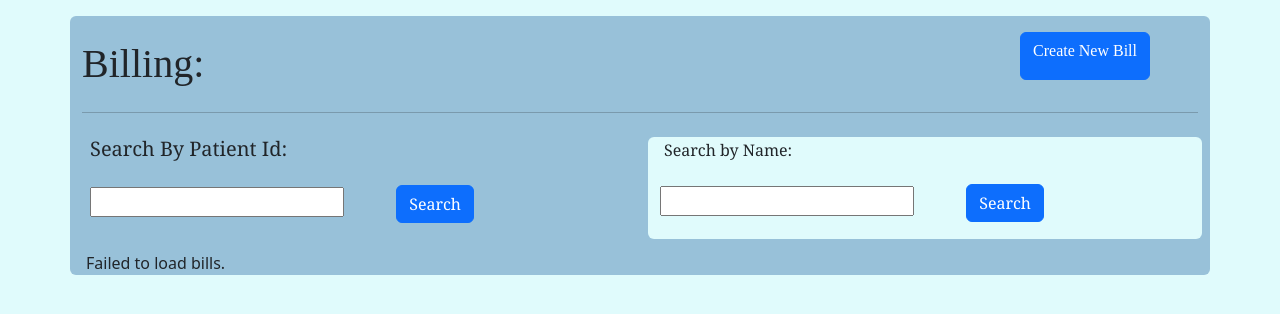
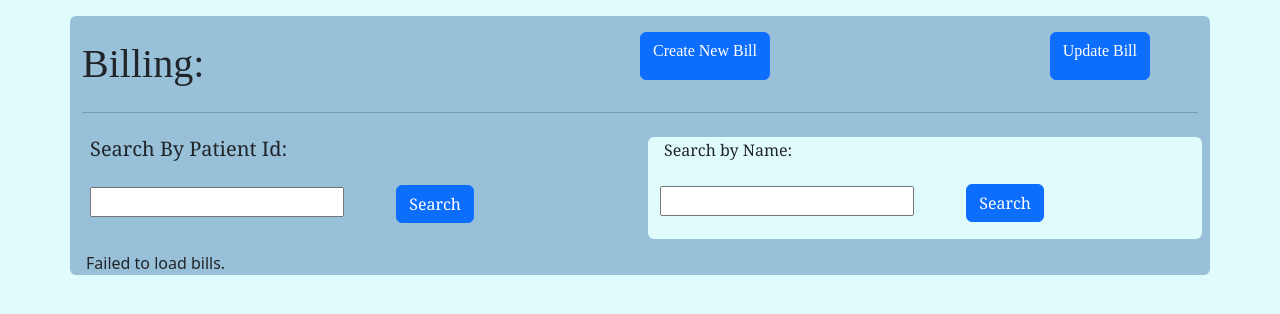
Before and after one commit to Bedmass64/Medical-Database, a Flask app: page /adminBilling in a window 1280 px wide. Shown: the part 66-380 px from the top of the page. Run offline with Flask 3, Linux system fonts and the light colour scheme; data that the repository does not hold is empty.

Commit message:
Added Buttons for edit/delete

```diff
--- a/Bedmass-BackEnd/templates/adminAppointments.html
+++ b/Bedmass-BackEnd/templates/adminAppointments.html
@@ -30,6 +30,9 @@
             <div class="col mt-4"><h1>Appointments:</h1></div>
             <div class="col d-flex justify-content-end my-0">
                 <a href="{{ url_for('createAppointment') }}" class="btn btn-primary mx-5 my-3">Create New Appointment</a>
+            </div>
+            <div class="col d-flex justify-content-end my-0">
+                <a href="{{ url_for('updateDeleteAppointment') }}" class="btn btn-primary mx-5 my-3">Update Appointment</a>
             </div>
         </div>
         <hr>
--- a/Bedmass-BackEnd/templates/adminBilling.html
+++ b/Bedmass-BackEnd/templates/adminBilling.html
@@ -28,7 +28,12 @@
     <div class="container bg-blue my-3 rounded" id="content">
         <div class="row font-tnr">
             <div class="col mt-4"><h1>Billing:</h1></div>
-            <div class="col d-flex justify-content-end my-0"><a href="{{ url_for('createBill') }}" class="btn btn-primary mx-5 my-3">Create New Bill</a></div>
+            <div class="col d-flex justify-content-end my-0">
+                <a href="{{ url_for('createBill') }}" class="btn btn-primary mx-5 my-3">Create New Bill</a>
+            </div>
+            <div class="col d-flex justify-content-end my-0">
+                <a href="{{ url_for('updateDeleteBill') }}" class="btn btn-primary mx-5 my-3">Update Bill</a>
+            </div>
         </div>
         <hr>
         <div class="row my-1 font-cambria py-2"> <!--User Query for Patient ID-->
```
Also changed, not shown: Bedmass-BackEnd/templates/adminPatients.html (+6 -1 lines), Bedmass-BackEnd/templates/adminRecords.html (+6 -1 lines).
